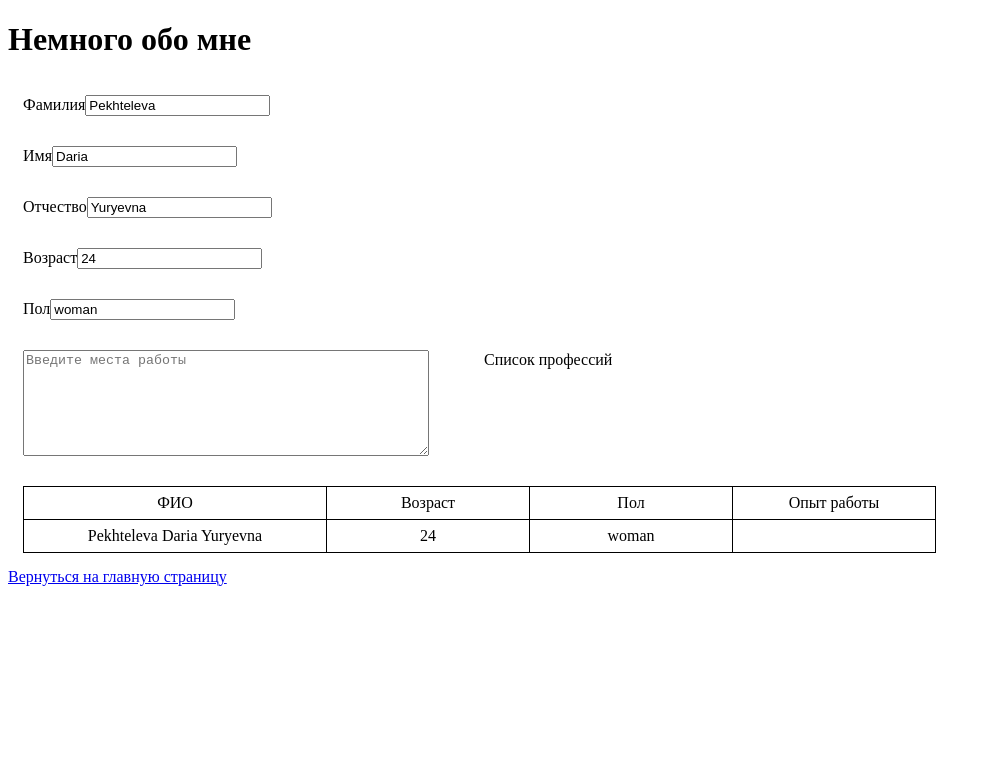
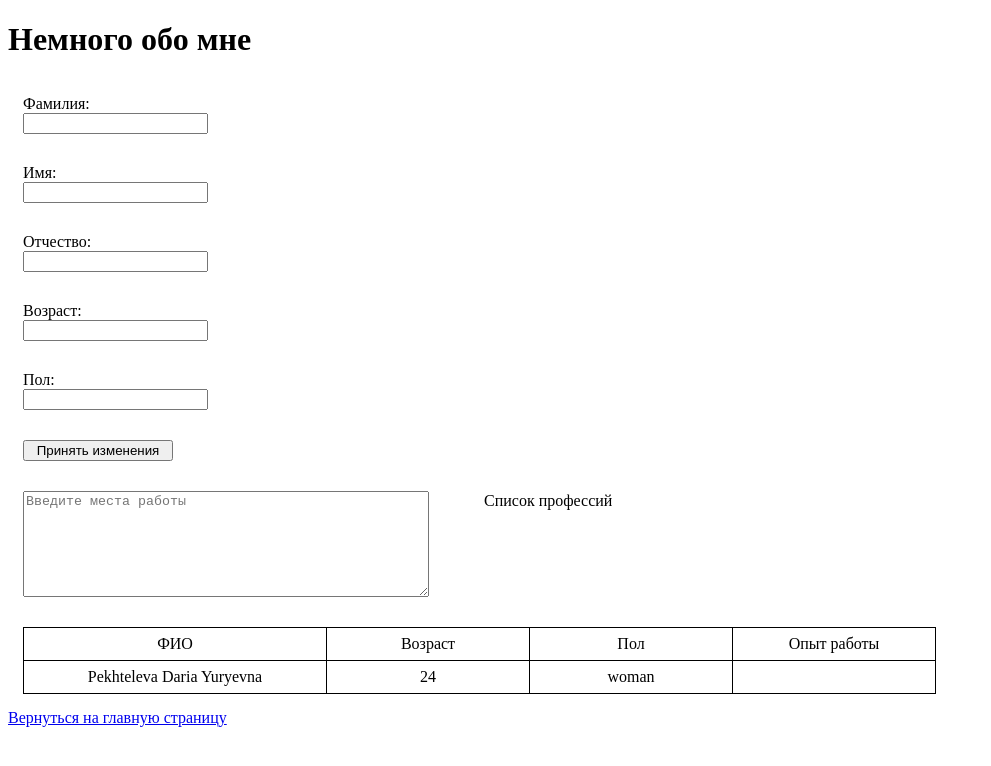
Before and after one commit to Dashazxcvbnm/project_vue, a Vue app: page /about in a window 1280 px wide. Shown: the top 766 px of the page, without its empty margins (0-991 px from the left). Built offline with nearby package versions, Linux system fonts and the light colour scheme.

Commit message:
Промежуточный результат

```diff
--- /dev/null
+++ b/src/components/InputForm.vue
@@ -0,0 +1,32 @@
+<template>
+<div>
+    <form class="form">
+        <label class="percon-info">Фамилия:<br><input/></label>
+        <label class="percon-info">Имя:<br><input/></label>
+        <label class="percon-info">Отчество:<br><input/></label>
+        <label class="percon-info">Возраст:<br><input/></label>
+        <label class="percon-info">Пол:<br><input/></label>
+        <button class="form-btn">Принять изменения</button>
+    </form>
+</div>
+</template>
+
+<script setup>
+
+</script>
+
+<style>
+.form {
+  display: flex;
+  flex-direction: column;
+}
+
+.percon-info {
+  margin: 15px;
+}
+
+.form-btn {
+  width: 150px;
+  margin: 15px;
+}
+</style>
--- a/src/components/Spreadsheet.vue
+++ b/src/components/Spreadsheet.vue
@@ -22,7 +22,7 @@ import { computed } from 'vue';
 
 const universalPerson = defineProps({
     name: Object,
-    age: Number,
+    age: String,
     sex: String,
     job: String
 })
--- a/src/views/AboutPage.vue
+++ b/src/views/AboutPage.vue
@@ -1,13 +1,7 @@
 <template>
   <div>
     <h1>Немного обо мне</h1>
-  <div class="percon-info-wrap">
-    <label class="percon-info">Фамилия<input v-model="person.name.surname"></label>
-    <label class="percon-info">Имя<input v-model="person.name.name"></label>
-    <label class="percon-info">Отчество<input v-model="person.name.patronymic"></label>
-    <label class="percon-info">Возраст<input v-model="person.age"></label>
-    <label class="percon-info">Пол<input v-model="person.sex"></label>
-  </div>
+    <InputForm/>
   <div class="wrapper-list-job">
     <textarea
     class="textarea"
@@ -28,6 +22,7 @@
 <script setup>
 import { reactive, computed } from 'vue';
 import Spreadsheet from '../components/Spreadsheet.vue';
+import InputForm from '../components/InputForm.vue';
 const person = reactive ({
   name: {
     surname: 'Pekhteleva',
@@ -57,20 +52,6 @@ const creatListJob = computed ({
 </script>
 
 <style scoped>
-.percon-info-wrap {
-  display: flex;
-  flex-direction: column;
-}
-
-.percon-info {
-  margin: 15px;
-}
-
-.spreadsheet-wrapper {
-  border-collapse: collapse;
-  text-align: center;
-  margin: 15px;
-}
 
 .textarea {
   width: 400px;
```
